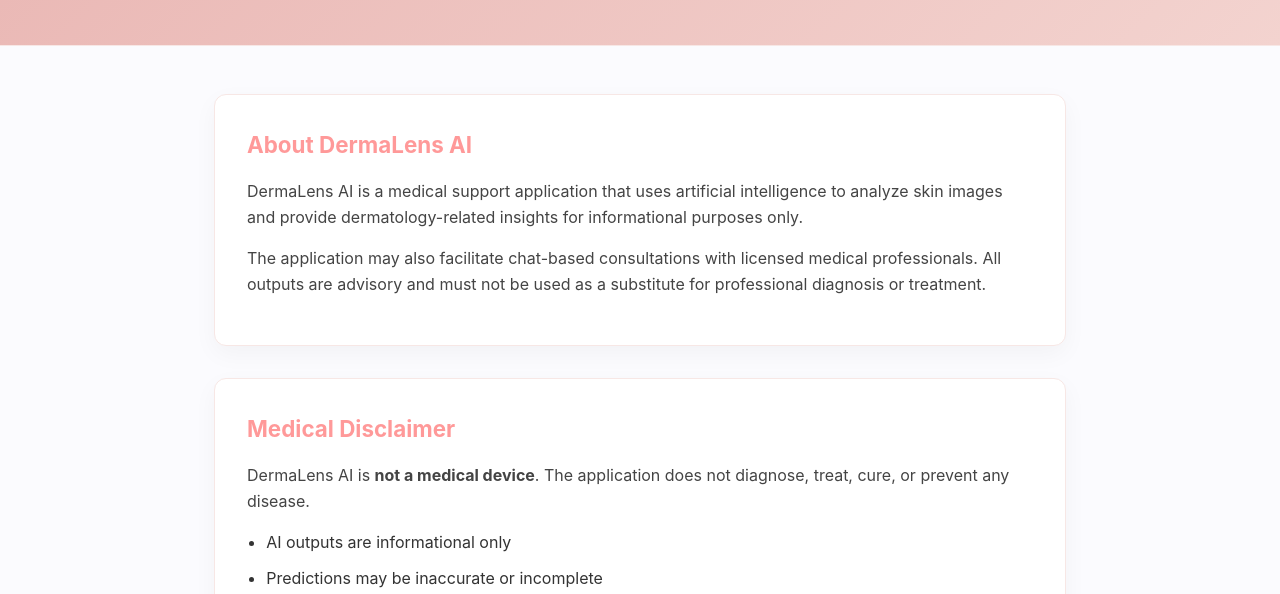
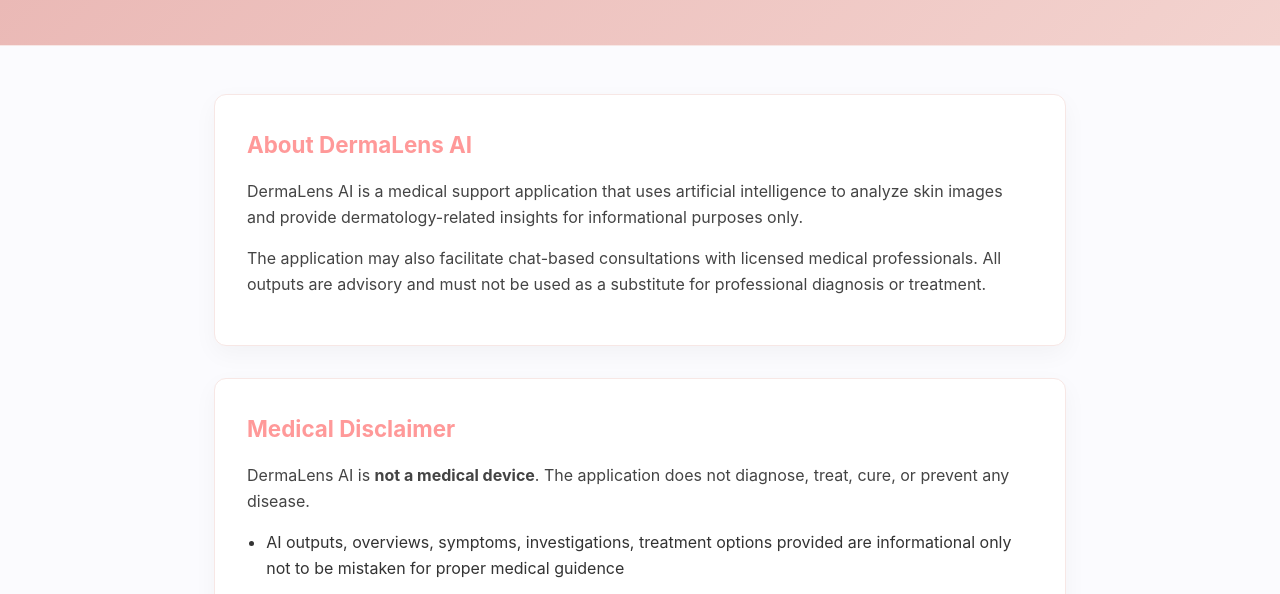
Before and after one commit to pumpkinband/dermalensai, a plain HTML site: page index.html in a window 1280 px wide. Shown: the part 206-800 px from the top of the page. Drawn offline with Linux system fonts and the light colour scheme.

Commit message:
Update index.html

```diff
--- a/index.html
+++ b/index.html
@@ -156,7 +156,7 @@
         diagnose, treat, cure, or prevent any disease.
       </p>
       <ul>
-        <li>AI outputs are informational only</li>
+        <li>AI outputs, overviews, symptoms, investigations, treatment options provided are informational only not to be mistaken for proper medical guidence</li>
         <li>Predictions may be inaccurate or incomplete</li>
         <li>Final medical decisions must be made by a qualified healthcare professional</li>
       </ul>
```
